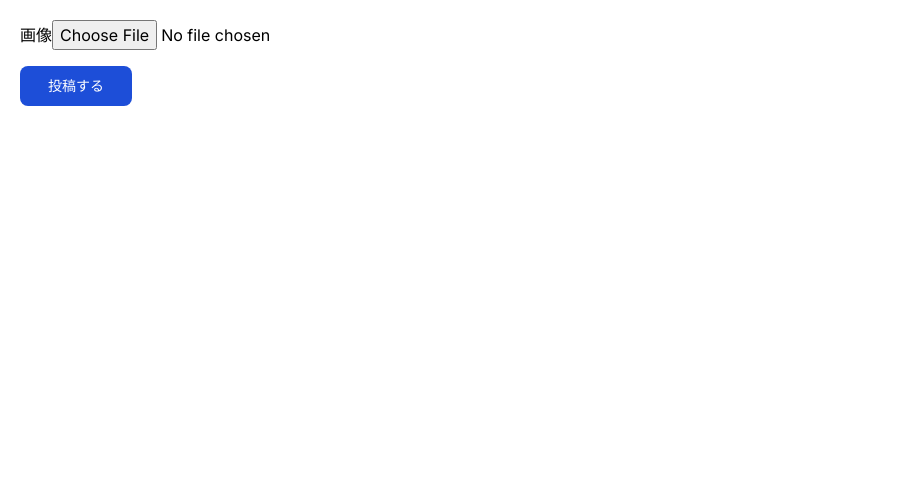
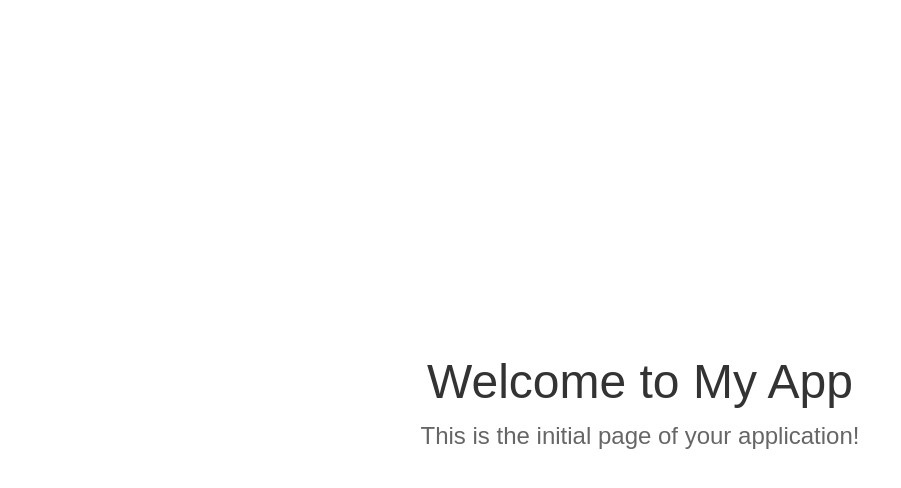
Before and after one commit to yko-git/akapo-app, a Next.js app in the folder front/: page / in a window 1280 px wide. Shown: the top 488 px of the page, without its empty margins (0-901 px from the left). Built offline with nearby package versions, Linux system fonts and the light colour scheme.

Commit message:
frontのメインページを初期設定に（develop）

```diff
--- a/front/app/page.tsx
+++ b/front/app/page.tsx
@@ -1,128 +1,35 @@
-"use client";
-import React, { useState } from "react";
-import axios from "axios";
-import Image from "next/image";
+// app/page.tsx
+import React from "react";
 
-const UploadImage = () => {
-  const [file, setFile] = useState<File | null>(null);
-  const [imageUrl, setImageUrl] = useState<string>("");
-  const [title, setTitle] = useState<string>("");
-  const [body, setBody] = useState<string>("");
-  const [status, setStatus] = useState<string>("0");
-
-  const handleFileChange = (event: React.ChangeEvent<HTMLInputElement>) => {
-    setFile(event.target.files ? event.target.files[0] : null);
-  };
-
-  const handleUpload = async () => {
-    if (!file) {
-      alert("ファイルを選択してください");
-      return;
-    }
-
-    try {
-      // 署名付きURLを取得
-      const response = await axios.get(
-        "http://localhost:3001/generate-upload-url",
-        {
-          params: { filename: file.name },
-        }
-      );
-      const signedUrl = response.data.signedUrl;
-
-      // S3にファイルをアップロード
-      await axios.put(signedUrl, file, {
-        headers: {
-          "Content-Type": file.type,
-        },
-      });
-
-      alert("画像のアップロードが完了しました。");
-
-      // アップロード後の画像を表示するためにURLを取得
-      fetchImage(file.name);
-    } catch (error) {
-      console.error("画像のアップロードに失敗しました。", error);
-    }
-  };
-
-  const fetchImage = async (filename: string) => {
-    try {
-      const response = await axios.get(
-        "http://localhost:3001/generate-download-url",
-        {
-          params: { filename },
-        }
-      );
-      const signedUrl = response.data.signedUrl;
-
-      setImageUrl(signedUrl);
-    } catch (error) {
-      console.error("画像の取得に失敗しました。", error);
-    }
-  };
-
+const HomePage = () => {
   return (
-    <>
-      <div className="flex flex-col p-5 space-y-4">
-        {/* <div>
-          <label>タイトル</label>
-          <input
-            type="text"
-            value={title}
-            onChange={(e) => setTitle(e.target.value)}
-            className="border rounded p-2 w-full"
-          />
-        </div>
-
-        <div>
-          <label>本文</label>
-          <textarea
-            value={body}
-            onChange={(e) => setBody(e.target.value)}
-            className="border rounded p-2 w-full"
-          />
-        </div>
-
-        <div>
-          <label>ステータス</label>
-          <select
-            value={status}
-            onChange={(e) => setStatus(e.target.value)}
-            className="border rounded p-2 w-full"
-          >
-            <option value="0">下書き</option>
-            <option value="1">公開</option>
-          </select>
-        </div> */}
-
-        <div>
-          <label>画像</label>
-          <input type="file" accept="image/*" onChange={handleFileChange} />
-        </div>
-
-        <button
-          onClick={handleUpload}
-          className="text-white bg-blue-700 hover:bg-blue-800 focus:ring-4 focus:ring-blue-300 font-medium rounded-lg text-sm px-5 py-2.5 me-2 mb-2 dark:bg-blue-600 dark:hover:bg-blue-700 focus:outline-none dark:focus:ring-blue-800 w-28"
-        >
-          投稿する
-        </button>
-      </div>
-
-      {imageUrl && (
-        <div className="mt-4">
-          <p>アップロードされた画像:{imageUrl}</p>
-          <Image
-            src={imageUrl}
-            alt="Uploaded Image"
-            width={500}
-            height={500}
-            unoptimized
-          />
-        </div>
-      )}
-    </>
+    <main style={styles.main}>
+      <h1 style={styles.heading}>Welcome to My App</h1>
+      <p style={styles.description}>
+        This is the initial page of your application!
+      </p>
+    </main>
   );
 };
 
-export default UploadImage;
+// CSS-in-JSのスタイル
+const styles = {
+  main: {
+    display: "flex",
+    flexDirection: "column" as "column",
+    justifyContent: "center",
+    alignItems: "center",
+    height: "100vh",
+    fontFamily: "Arial, sans-serif",
+  },
+  heading: {
+    fontSize: "3rem",
+    color: "#333",
+  },
+  description: {
+    fontSize: "1.5rem",
+    color: "#666",
+  },
+};
+
+export default HomePage;
```
